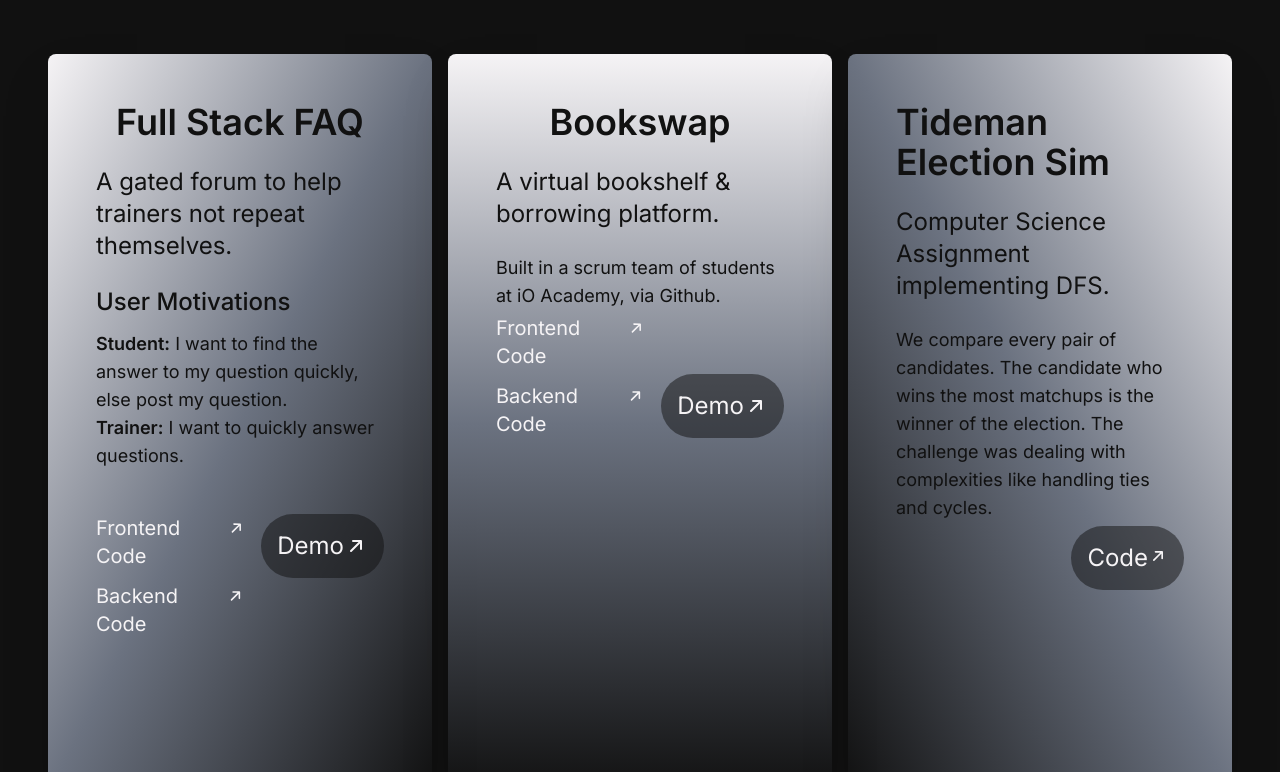
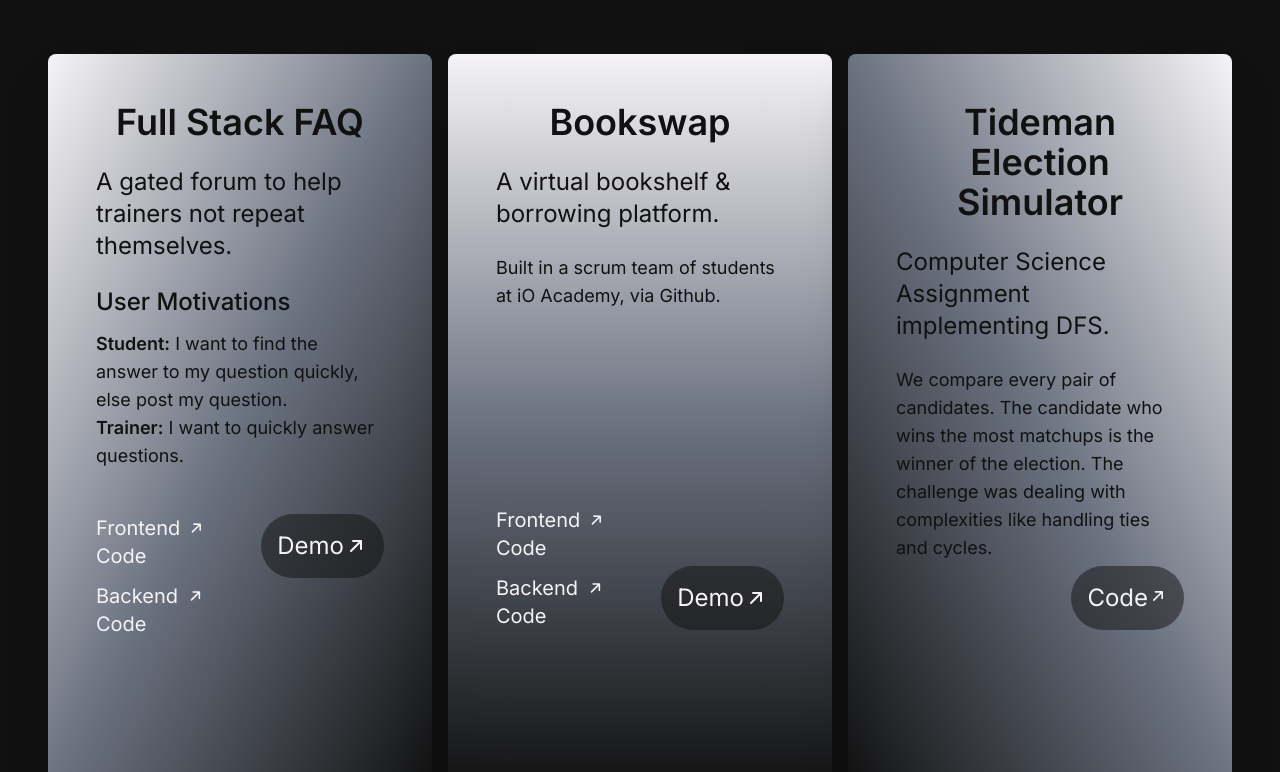
Before and after one commit to shellycs50/portfolio-next-migration, a Next.js app: page / in a window 1280 px wide. Shown: the part 1788-2560 px from the top of the page. Built offline with nearby package versions, Linux system fonts and the light colour scheme.

Commit message:
script bug fixes, media queries, added more link hover states

```diff
--- a/app/ScrollAnimation.js
+++ b/app/ScrollAnimation.js
@@ -33,7 +33,7 @@ function ScrollAnimation() {
       clearTimeout(timeoutRef.current);
       timeoutRef.current = setTimeout(() => {
         element.classList.add('hidden')
-      }, 1500);
+      }, 500);
 
       element.classList.remove('hero-op')
       setHasFaded(true);
--- a/app/barebones.js
+++ b/app/barebones.js
@@ -1,12 +1,10 @@
-import { faEnvelope } from '@fortawesome/free-solid-svg-icons';
-import { FontAwesomeIcon } from '@fortawesome/react-fontawesome';
-
+import Image from "next/image";
 export default function Home() {
   return (
     <div className="bg-gradient-to-br from-black to-black scroll-smooth">
 
-      <img className="fixed object-cover h-1/3 sm:h-1/3 lg:h-1/2 w-full hero-default z-1 bg-gradient-to-b from-transparent to-black"
-        id="hero-bg" alt='Grey Stone Background Image' src="/assets/concrete-dark-midq.jpg" loading='lazy' />
+      <Image className="fixed object-cover h-1/3 sm:h-1/3 lg:h-1/2 w-full hero-default -z-1 bg-gradient-to-b from-transparent to-black hidden"
+        id="hero-bg" alt='Grey Stone Background Image' src="/assets/concrete-dark-midq.jpg" loading='lazy' width={1920} height={1948}/>
 
       <div className="text-white container mx-auto p-1 md:rounded-lg md:p-10 lg:p-12 bg-none z-20">
 
@@ -87,7 +85,7 @@ export default function Home() {
         <div className="h-10"></div>
         <div className="grid gap-4 lg:grid-cols-3 text-black">
           <div className="flex-col p-8 py-16 rounded-lg shadow-2xl md:p-12 bg-gradient-to-br from-white via-gray-500 to-gray lg:h-full">
-            <p className="flex items-center justify-center text-4xl font-semibold text-black">
+            <p className="flex items-center justify-center text-4xl font-semibold text-black text-center">
               Full Stack FAQ
             </p>
             <div className="h-6"></div>
@@ -104,17 +102,17 @@ export default function Home() {
             {/* HERE HERE */}
             <div className="flex flex-row justify-between gap-4">
               <div className="flex flex-col">
-                <a className="flex flex-row text-white text-xl hover:animate-pulse" href="https://github.com/shellycs50/faq-fe"
+                <a className="flex flex-row text-white text-xl hover:text-edgyyellow" href="https://github.com/shellycs50/faq-fe"
                   target="_blank">Frontend Code
-                  <svg className="relative top-1" xmlns="http://www.w3.org/2000/svg" width="1em" height="1em"
+                  <svg className="relative top-1 xl:right-10 2xl:right-0" xmlns="http://www.w3.org/2000/svg" width="1em" height="1em"
                     viewBox="0 0 24 24">
                     <path fill="currentColor"
                       d="M18 7.05a1 1 0 0 0-1-1L9 6a1 1 0 0 0 0 2h5.56l-8.27 8.29a1 1 0 0 0 0 1.42a1 1 0 0 0 1.42 0L16 9.42V15a1 1 0 0 0 1 1a1 1 0 0 0 1-1Z" />
                   </svg>
                 </a>
                 <div className="h-3"></div>
-                <a className="flex flex-row text-white text-xl hover:animate-pulse cursor-pointer" href="https://github.com/shellycs50/faq-api"
-                  target="_blank">Backend Code<svg className="relative top-1" xmlns="http://www.w3.org/2000/svg"
+                <a className="flex flex-row text-white text-xl hover:text-edgyyellow cursor-pointer" href="https://github.com/shellycs50/faq-api"
+                  target="_blank">Backend Code<svg className="relative top-1 xl:right-10 2xl:right-0" xmlns="http://www.w3.org/2000/svg"
                     width="1em" height="1em" viewBox="0 0 24 24">
                     <path fill="currentColor"
                       d="M18 7.05a1 1 0 0 0-1-1L9 6a1 1 0 0 0 0 2h5.56l-8.27 8.29a1 1 0 0 0 0 1.42a1 1 0 0 0 1.42 0L16 9.42V15a1 1 0 0 0 1 1a1 1 0 0 0 1-1Z" />
@@ -122,7 +120,7 @@ export default function Home() {
                 </a>
               </div>
               <div className="flex flex-col">
-                <a className="flex flex-row text-white text-2xl justify-center rounded-full bg-black bg-opacity-50 p-4 hover:animate-pulse"
+                <a className="flex flex-row text-white text-2xl justify-center rounded-full bg-black bg-opacity-50 p-4 hover:bg-edgyyellow hover:text-black"
                   href="https://faq-demo.robsheldrick.dev.io-academy.uk" target="_blank">Demo<svg
                     className="relative top-1" xmlns="http://www.w3.org/2000/svg" width="1em" height="1em" viewBox="0 0 24 24">
                     <path fill="currentColor"
@@ -142,7 +140,7 @@ export default function Home() {
 
           </div >
           <div className="flex-col p-8 py-16 rounded-lg shadow-2xl md:p-12 bg-gradient-to-b from-white via-gray-500 to-gray">
-            <p className="flex items-center justify-center text-4xl font-semibold text-black">
+            <p className="flex items-center justify-center text-4xl font-semibold text-black text-center">
               Bookswap
             </p>
             <div className="h-6"></div>
@@ -153,22 +151,22 @@ export default function Home() {
             <div className="h-6"></div>
             <p className="text-lg">Built in a scrum team of students at iO Academy, via Github.</p>
 
-            <div className="h-1 2xl:mt-32"></div>
+            <div className="h-1 md:mt-60 xl:mt-48 2xl:mt-32 mt-56"></div>
             {/* HERE HERE */}
 
             <div className="flex flex-row justify-between items-end justify-self-end gap-4">
               <div className="flex flex-col">
-                <a className="flex flex-row text-white text-xl hover:animate-pulse"
-                  href="https://github.com/iO-Academy/23-sept-sarcasticfringeheads-bookswap-fe" target="_blank">Frontend Code<svg className="relative top-1" xmlns="http://www.w3.org/2000/svg" width="1em" height="1em"
+                <a className="flex flex-row text-white text-xl hover:text-edgyyellow"
+                  href="https://github.com/iO-Academy/23-sept-sarcasticfringeheads-bookswap-fe" target="_blank">Frontend Code<svg className="relative top-1 xl:right-10 2xl:right-0" xmlns="http://www.w3.org/2000/svg" width="1em" height="1em"
                     viewBox="0 0 24 24">
                     <path fill="currentColor"
                       d="M18 7.05a1 1 0 0 0-1-1L9 6a1 1 0 0 0 0 2h5.56l-8.27 8.29a1 1 0 0 0 0 1.42a1 1 0 0 0 1.42 0L16 9.42V15a1 1 0 0 0 1 1a1 1 0 0 0 1-1Z" />
                   </svg>
                 </a>
                 <div className="h-3"></div>
-                <a className="flex flex-row text-white text-xl hover:animate-pulse"
+                <a className="flex flex-row text-white text-xl hover:text-edgyyellow"
                   href="https://github.com/iO-Academy/23-sept-sarcasticfringeheads-bookswap-api" target="_blank"
-                >Backend Code<svg className="relative top-1" xmlns="http://www.w3.org/2000/svg" width="1em"
+                >Backend Code<svg className="xl:relative top-1 right-0 xl:right-10 2xl:right-0" xmlns="http://www.w3.org/2000/svg" width="1em"
                   height="1em" viewBox="0 0 24 24">
                     <path fill="currentColor"
                       d="M18 7.05a1 1 0 0 0-1-1L9 6a1 1 0 0 0 0 2h5.56l-8.27 8.29a1 1 0 0 0 0 1.42a1 1 0 0 0 1.42 0L16 9.42V15a1 1 0 0 0 1 1a1 1 0 0 0 1-1Z" />
@@ -177,7 +175,7 @@ export default function Home() {
               </div>
               <div className="flex flex-col">
 
-                <a className="text-white flex flex-row text-2xl justify-center rounded-full bg-black bg-opacity-50 p-4 hover:animate-pulse"
+                <a className="text-white flex flex-row text-2xl justify-center rounded-full bg-black bg-opacity-50 p-4 hover:bg-edgyyellow hover:text-black"
                   href="https://bookswap.robsheldrick.dev.io-academy.uk/" target="_blank">Demo
                   <svg className="relative top-1" xmlns="http://www.w3.org/2000/svg" width="1em" height="1em"
                     viewBox="0 0 24 24">
@@ -195,8 +193,8 @@ export default function Home() {
             </div>
           </div >
           <div className="flex-col py-16 rounded-lg shadow-2xl md:p-12 bg-gradient-to-bl from-white via-gray-500 to-gray h-full">
-            <p className="flex items-center justify-center text-4xl font-semibold text-black">
-              Tideman Election Sim
+            <p className="flex items-center justify-center text-4xl font-semibold text-black text-center">
+              Tideman Election Simulator
             </p>
             <div className="h-6"></div>
             <p className="text-2xl">Computer Science Assignment implementing DFS.</p>
@@ -205,7 +203,7 @@ export default function Home() {
             <div className="h-1 2xl:mt-2">{/* HERE HERE */}</div>
             <div className='flex flex-col justify-end'>
               <div className="flex flex-row justify-end gap-4">
-                <a className="text-white flex flex-row text-2xl text-center justify-center rounded-full bg-black bg-opacity-50 p-4 hover:animate-pulse" href="https://github.com/shellycs50/tideman" target="_blank">
+                <a className="text-white flex flex-row text-2xl text-center justify-center rounded-full bg-black bg-opacity-50 p-4 hover:bg-edgyyellow hover:text-black" href="https://github.com/shellycs50/tideman" target="_blank">
                   Code
                   <span className="relative top-1 text-xl">
                     <svg xmlns="http://www.w3.org/2000/svg" width="1em" height="1em" viewBox="0 0 24 24">
--- a/app/globals.css
+++ b/app/globals.css
@@ -38,7 +38,7 @@
   }
 
   .fade-out {
-    animation: fadeout 1.5s forwards;
+    animation: fadeout 1s forwards;
   }
 
   .fade-in {
--- a/tailwind.config.js
+++ b/tailwind.config.js
@@ -33,6 +33,7 @@ module.exports = {
       screens: {
         // '36vh': { 'raw': '(min-height: 36vh)' },
         '2xl' : '1540px',
+        'xl' : '1280px',
 
       }
     },
```
